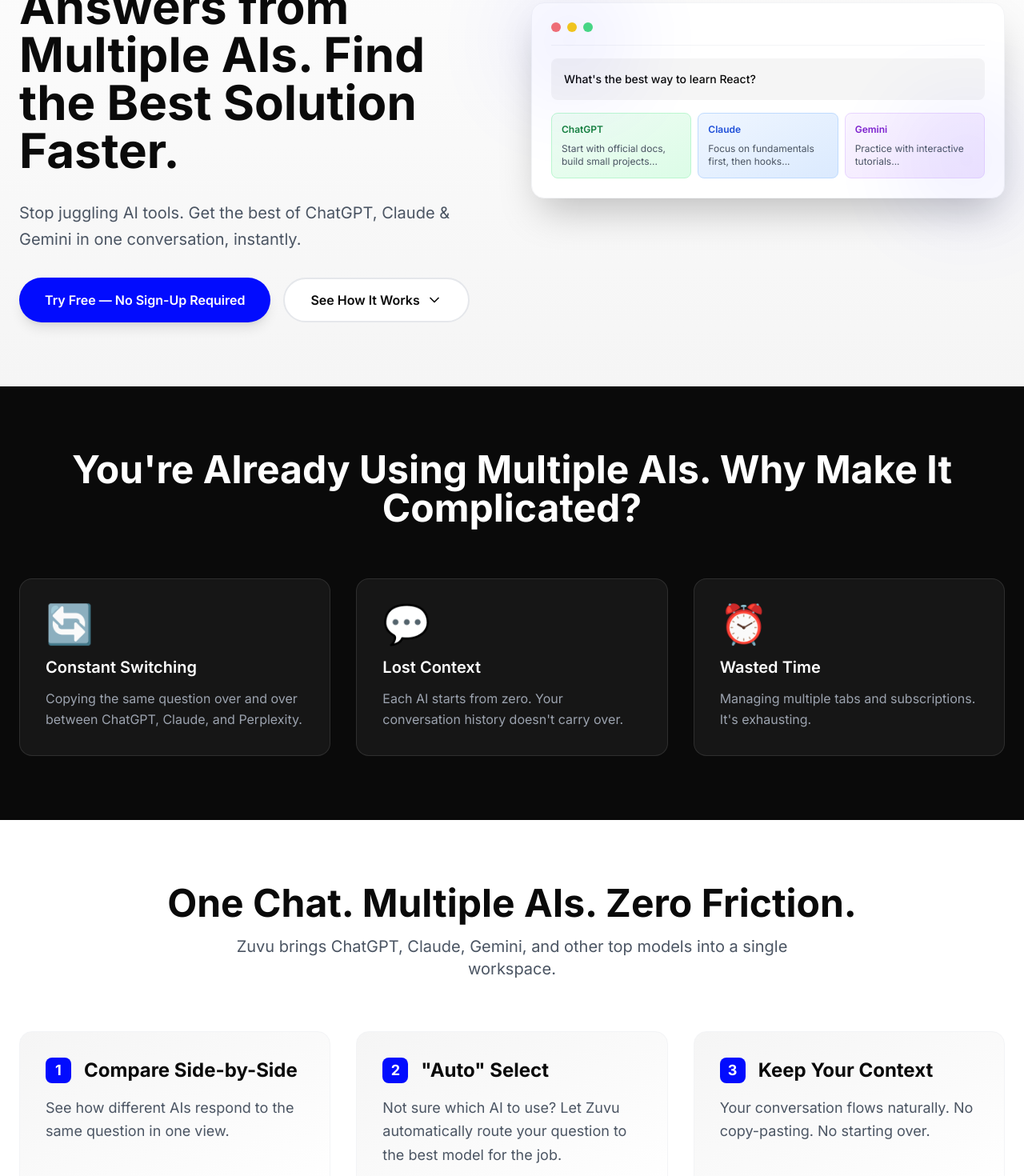
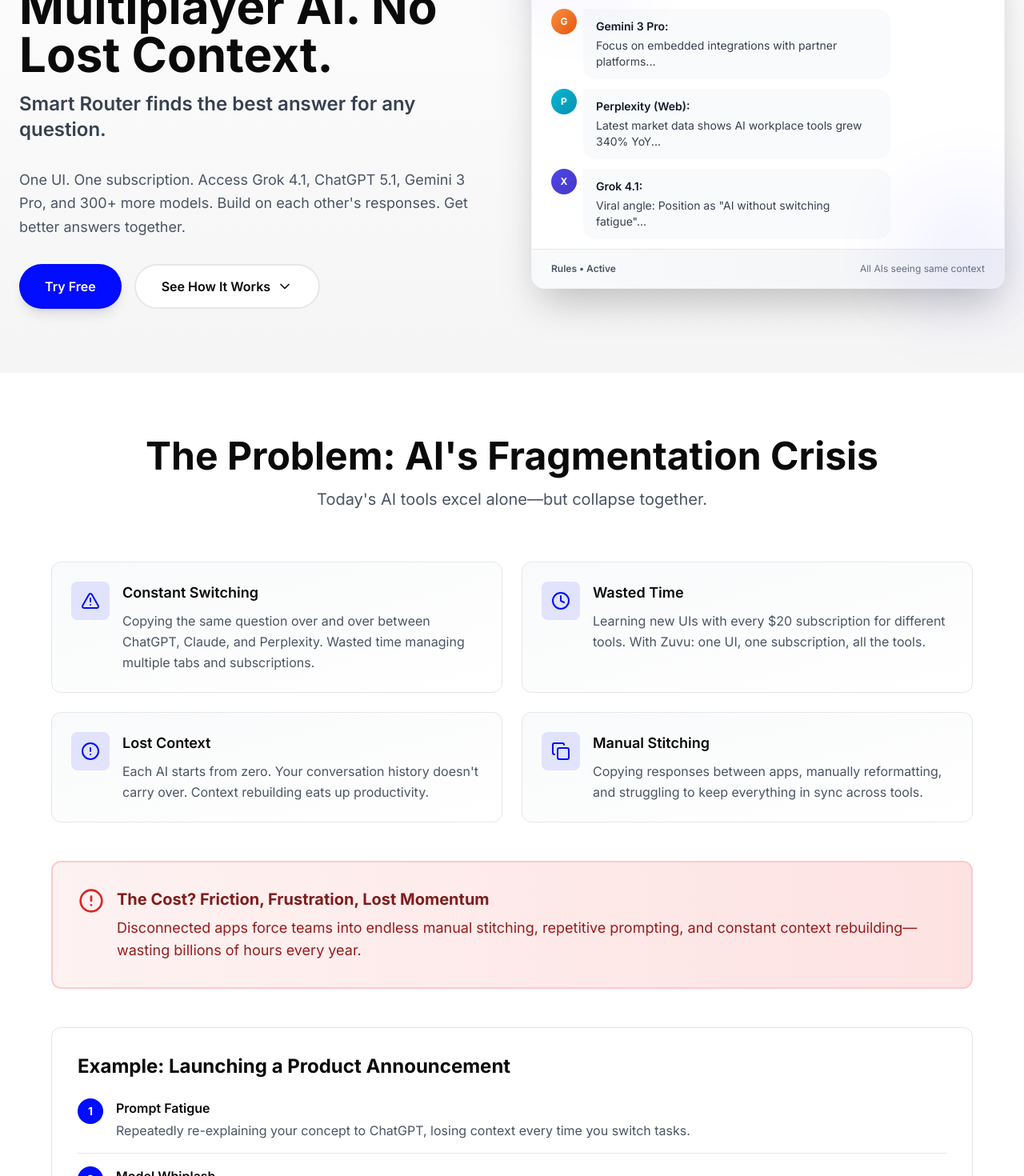
Before and after one commit to danraidev/zuvulanding, a React (Vite) app: page / in a window 1280 px wide. Shown: the part 280-1750 px from the top of the page at 80% size. Built offline with nearby package versions, Linux system fonts and the light colour scheme.

Commit message:
Updated App.tsx

```diff
--- a/src/App.tsx
+++ b/src/App.tsx
@@ -1,6 +1,7 @@
 import { useState } from 'react';
 import Header from './components/Header';
 import Hero from './components/Hero';
+import Problem from './components/Problem';
 import WhyZuvu from './components/WhyZuvu';
 import Solution from './components/Solution';
 import Compare from './components/Compare';
@@ -23,6 +24,7 @@ function App() {
           <Header onTryFree={() => setShowChat(true)} />
           <main>
             <Hero onTryFree={() => setShowChat(true)} />
+            <Problem />
             <WhyZuvu />
             <Solution />
             <Compare />
--- a/src/components/Hero.tsx
+++ b/src/components/Hero.tsx
@@ -1,4 +1,4 @@
-import { ChevronDown } from 'lucide-react';
+import { ChevronDown, Zap } from 'lucide-react';
 
 interface HeroProps {
   onTryFree: () => void;
@@ -11,15 +11,21 @@ export default function Hero({ onTryFree }: HeroProps) {
         <div className="grid lg:grid-cols-2 gap-12 items-center">
           <div className="space-y-8">
             <div className="inline-flex items-center gap-2 px-4 py-2 bg-white rounded-full shadow-sm border border-gray-100">
-              <span className="text-sm text-[#020CFE] font-medium">Access 250+ AI models</span>
+              <Zap size={16} className="text-[#020CFE]" />
+              <span className="text-sm text-[#020CFE] font-medium">Get $300+ worth of AI subscriptions</span>
             </div>
 
-            <h1 className="text-5xl lg:text-6xl font-bold text-[#0a0a0a] leading-tight">
-              Ask Once. Compare Answers from Multiple AIs. Find the Best Solution Faster.
-            </h1>
+            <div className="space-y-4">
+              <h1 className="text-5xl lg:text-6xl font-bold text-[#0a0a0a] leading-tight">
+                Ask Once. Multiplayer AI. No Lost Context.
+              </h1>
+              <p className="text-2xl font-semibold text-gray-700">
+                Smart Router finds the best answer for any question.
+              </p>
+            </div>
 
-            <p className="text-xl text-gray-600 leading-relaxed">
-              Stop juggling AI tools. Get the best of ChatGPT, Claude & Gemini in one conversation, instantly.
+            <p className="text-lg text-gray-600 leading-relaxed">
+              One UI. One subscription. Access Grok 4.1, ChatGPT 5.1, Gemini 3 Pro, and 300+ more models. Build on each other's responses. Get better answers together.
             </p>
 
             <div className="flex flex-col sm:flex-row gap-4">
@@ -27,7 +33,7 @@ export default function Hero({ onTryFree }: HeroProps) {
                 onClick={onTryFree}
                 className="px-8 py-3.5 bg-[#020CFE] text-white font-semibold rounded-full hover:bg-[#0108d4] transition-all duration-200 shadow-lg hover:shadow-xl"
               >
-                Try Free — No Sign-Up Required
+                Try Free
               </button>
               <a
                 href="#how-it-works"
@@ -40,40 +46,63 @@ export default function Hero({ onTryFree }: HeroProps) {
           </div>
 
           <div className="relative">
-            <div className="bg-white rounded-2xl shadow-2xl p-6 border border-gray-100">
-              <div className="flex items-center gap-2 mb-4 pb-4 border-b border-gray-100">
+            <div className="bg-white rounded-2xl shadow-2xl overflow-hidden border border-gray-100">
+              <div className="flex items-center gap-2 px-6 py-4 bg-gradient-to-r from-gray-50 to-gray-100 border-b border-gray-200">
                 <div className="w-3 h-3 rounded-full bg-red-400"></div>
                 <div className="w-3 h-3 rounded-full bg-yellow-400"></div>
                 <div className="w-3 h-3 rounded-full bg-green-400"></div>
+                <span className="ml-4 text-sm font-semibold text-gray-700">Marketing Strategy Chat</span>
               </div>
 
-              <div className="space-y-4">
-                <div className="bg-[#f5f5f5] rounded-lg p-4">
-                  <p className="text-sm text-[#0a0a0a] font-medium">What's the best way to learn React?</p>
+              <div className="p-6 space-y-4 max-h-96 overflow-y-auto">
+                <div className="flex justify-end">
+                  <div className="bg-[#020CFE] text-white rounded-2xl rounded-tr-none px-4 py-3 max-w-xs text-sm">
+                    Create a product launch strategy for Zuvu
+                  </div>
                 </div>
 
-                <div className="grid grid-cols-3 gap-2">
-                  <div className="bg-gradient-to-br from-green-50 to-green-100 rounded-lg p-3 border border-green-200">
-                    <div className="text-xs font-semibold text-green-700 mb-2">ChatGPT</div>
-                    <div className="text-xs text-gray-600 line-clamp-3">
-                      Start with official docs, build small projects...
+                <div className="space-y-3">
+                  <div className="flex items-start gap-2">
+                    <div className="w-8 h-8 rounded-full bg-gradient-to-br from-orange-400 to-orange-600 flex items-center justify-center text-white text-xs font-bold flex-shrink-0">
+                      G
+                    </div>
+                    <div className="bg-gray-50 rounded-2xl rounded-tl-none px-4 py-3 max-w-sm text-sm text-gray-700">
+                      <div className="font-semibold text-gray-900 mb-1">Gemini 3 Pro:</div>
+                      Focus on embedded integrations with partner platforms...
                     </div>
                   </div>
 
-                  <div className="bg-gradient-to-br from-blue-50 to-blue-100 rounded-lg p-3 border border-blue-200">
-                    <div className="text-xs font-semibold text-blue-700 mb-2">Claude</div>
-                    <div className="text-xs text-gray-600 line-clamp-3">
-                      Focus on fundamentals first, then hooks...
+                  <div className="flex items-start gap-2">
+                    <div className="w-8 h-8 rounded-full bg-gradient-to-br from-cyan-500 to-cyan-600 flex items-center justify-center text-white text-xs font-bold flex-shrink-0">
+                      P
+                    </div>
+                    <div className="bg-gray-50 rounded-2xl rounded-tl-none px-4 py-3 max-w-sm text-sm text-gray-700">
+                      <div className="font-semibold text-gray-900 mb-1">Perplexity (Web):</div>
+                      Latest market data shows AI workplace tools grew 340% YoY...
                     </div>
                   </div>
 
-                  <div className="bg-gradient-to-br from-purple-50 to-purple-100 rounded-lg p-3 border border-purple-200">
-                    <div className="text-xs font-semibold text-purple-700 mb-2">Gemini</div>
-                    <div className="text-xs text-gray-600 line-clamp-3">
-                      Practice with interactive tutorials...
+                  <div className="flex items-start gap-2">
+                    <div className="w-8 h-8 rounded-full bg-gradient-to-br from-indigo-600 to-indigo-700 flex items-center justify-center text-white text-xs font-bold flex-shrink-0">
+                      X
+                    </div>
+                    <div className="bg-gray-50 rounded-2xl rounded-tl-none px-4 py-3 max-w-sm text-sm text-gray-700">
+                      <div className="font-semibold text-gray-900 mb-1">Grok 4.1:</div>
+                      Viral angle: Position as "AI without switching fatigue"...
                     </div>
                   </div>
                 </div>
+
+                <div className="flex justify-end">
+                  <div className="text-xs text-gray-500 italic">
+                    All models working in one chat. One context. Real collaboration.
+                  </div>
+                </div>
+              </div>
+
+              <div className="px-6 py-4 bg-gradient-to-r from-gray-50 to-gray-100 border-t border-gray-200 flex items-center justify-between">
+                <span className="text-xs font-semibold text-gray-600">Rules • Active</span>
+                <span className="text-xs text-gray-500">All AIs seeing same context</span>
               </div>
             </div>
 
--- /dev/null
+++ b/src/components/Problem.tsx
@@ -0,0 +1,97 @@
+import { AlertCircle, Copy, Clock, AlertTriangle } from 'lucide-react';
+
+export default function Problem() {
+  const problems = [
+    {
+      icon: AlertTriangle,
+      title: 'Constant Switching',
+      description: 'Copying the same question over and over between ChatGPT, Claude, and Perplexity. Wasted time managing multiple tabs and subscriptions.',
+    },
+    {
+      icon: Clock,
+      title: 'Wasted Time',
+      description: 'Learning new UIs with every $20 subscription for different tools. With Zuvu: one UI, one subscription, all the tools.',
+    },
+    {
+      icon: AlertCircle,
+      title: 'Lost Context',
+      description: 'Each AI starts from zero. Your conversation history doesn\'t carry over. Context rebuilding eats up productivity.',
+    },
+    {
+      icon: Copy,
+      title: 'Manual Stitching',
+      description: 'Copying responses between apps, manually reformatting, and struggling to keep everything in sync across tools.',
+    },
+  ];
+
+  return (
+    <section className="py-20 px-6 bg-white">
+      <div className="max-w-6xl mx-auto">
+        <div className="text-center mb-16">
+          <h2 className="text-4xl lg:text-5xl font-bold text-[#0a0a0a] mb-4">
+            The Problem: AI's Fragmentation Crisis
+          </h2>
+          <p className="text-xl text-gray-600">
+            Today's AI tools excel alone—but collapse together.
+          </p>
+        </div>
+
+        <div className="grid md:grid-cols-2 gap-6 mb-12">
+          {problems.map((problem, index) => {
+            const Icon = problem.icon;
+            return (
+              <div key={index} className="bg-gradient-to-br from-gray-50 to-white rounded-xl border border-gray-200 p-6 hover:shadow-lg transition-all duration-200">
+                <div className="flex items-start gap-4">
+                  <div className="w-12 h-12 rounded-lg bg-[#020CFE] bg-opacity-10 flex items-center justify-center flex-shrink-0">
+                    <Icon className="text-[#020CFE]" size={24} />
+                  </div>
+                  <div>
+                    <h3 className="text-lg font-semibold text-[#0a0a0a] mb-2">{problem.title}</h3>
+                    <p className="text-gray-600 leading-relaxed">{problem.description}</p>
+                  </div>
+                </div>
+              </div>
+            );
+          })}
+        </div>
+
+        <div className="bg-gradient-to-r from-red-50 to-red-100 rounded-xl border-2 border-red-200 p-8">
+          <div className="flex items-start gap-4">
+            <AlertCircle className="text-red-600 flex-shrink-0" size={32} />
+            <div>
+              <h3 className="text-xl font-bold text-red-900 mb-2">The Cost? Friction, Frustration, Lost Momentum</h3>
+              <p className="text-lg text-red-800">
+                Disconnected apps force teams into endless manual stitching, repetitive prompting, and constant context rebuilding—wasting billions of hours every year.
+              </p>
+            </div>
+          </div>
+        </div>
+
+        <div className="mt-12 bg-white rounded-xl border border-gray-200 p-8">
+          <h3 className="text-2xl font-bold text-[#0a0a0a] mb-6">Example: Launching a Product Announcement</h3>
+
+          <div className="space-y-4">
+            {[
+              { title: 'Prompt Fatigue', desc: 'Repeatedly re-explaining your concept to ChatGPT, losing context every time you switch tasks.' },
+              { title: 'Model Whiplash', desc: 'Bouncing between GPT for ideation, Claude for nuanced copy, Bard for creative angles—each move kills momentum.' },
+              { title: 'Fact-Checking Scramble', desc: 'Someone asks, "Are these claims validated?" Now you\'re frantically querying Perplexity, pasting results manually back into Notion.' },
+              { title: 'Google Rabbit Hole', desc: 'Searching "best AI model for product launches," drowning in conflicting recommendations and endless tabs.' },
+              { title: 'Slack Chaos', desc: 'Feedback scattered across multiple Slack threads—"Wait, is this the final copy or yesterday\'s draft?"' },
+              { title: 'Formatting Nightmare', desc: 'Transferring final text into Google Docs—bullets break, formatting collapses, another hour wasted.' },
+            ].map((item, index) => (
+              <div key={index} className="flex gap-4 pb-4 border-b border-gray-200 last:border-b-0">
+                <div className="w-8 h-8 rounded-full bg-[#020CFE] text-white flex items-center justify-center flex-shrink-0 text-sm font-bold">
+                  {index + 1}
+                </div>
+                <div>
+                  <h4 className="font-semibold text-[#0a0a0a] mb-1">{item.title}</h4>
+                  <p className="text-gray-600">{item.desc}</p>
+                </div>
+              </div>
+            ))}
+          </div>
+        </div>
+      </div>
+    </section>
+  );
+}
--- a/src/components/Solution.tsx
+++ b/src/components/Solution.tsx
@@ -1,16 +1,21 @@
+import { PenTool, BookOpen, Search } from 'lucide-react';
+
 export default function Solution() {
-  const valueProps = [
+  const useCases = [
     {
-      title: 'Compare Side-by-Side',
-      description: 'See how different AIs respond to the same question in one view.',
+      icon: PenTool,
+      title: 'Write Better',
+      description: 'Compare writing styles from different AIs. See how Claude drafts an email vs. how Gemini makes it creative. Pick or combine the best parts.',
     },
     {
-      title: '"Auto" Select',
-      description: 'Not sure which AI to use? Let Zuvu automatically route your question to the best model for the job.',
+      icon: BookOpen,
+      title: 'Learn Anything',
+      description: 'Learning code or history? Different AIs explain concepts differently. Compare teaching styles to find what clicks for you.',
     },
     {
-      title: 'Keep Your Context',
-      description: 'Your conversation flows naturally. No copy-pasting. No starting over.',
+      icon: Search,
+      title: 'Research & Get Answers',
+      description: 'Get accurate answers, verified by multiple AIs. Compare sources from Perplexity and analysis from Claude to find the truth.',
     },
   ];
 
@@ -19,32 +24,35 @@ export default function Solution() {
       <div className="max-w-7xl mx-auto">
         <div className="text-center mb-16">
           <h2 className="text-4xl lg:text-5xl font-bold text-[#0a0a0a] mb-4">
-            One Chat. Multiple AIs. Zero Friction.
+            Built for Real Work
           </h2>
           <p className="text-xl text-gray-600 max-w-3xl mx-auto">
-            Zuvu brings ChatGPT, Claude, Gemini, and other top models into a single workspace.
+            Whether you're creating, learning, or researching, Zuvu adapts to how you work.
           </p>
         </div>
 
         <div className="grid md:grid-cols-3 gap-8">
-          {valueProps.map((prop, index) => (
+          {useCases.map((useCase, index) => {
+            const Icon = useCase.icon;
+            return (
               <div
                 key={index}
                 className="group p-8 rounded-2xl bg-gradient-to-br from-[#f5f5f5] to-white hover:shadow-2xl transition-all duration-300 border border-gray-100 hover:border-[#020CFE]/20"
               >
                 <div className="flex items-start gap-4 mb-4">
-                <div className="w-8 h-8 bg-[#020CFE] rounded-lg flex items-center justify-center flex-shrink-0 group-hover:scale-110 transition-transform duration-300">
-                  <span className="text-white font-bold text-lg">{index + 1}</span>
+                  <div className="w-12 h-12 bg-[#020CFE] bg-opacity-10 rounded-lg flex items-center justify-center flex-shrink-0 group-hover:scale-110 transition-transform duration-300">
+                    <Icon className="text-[#020CFE]" size={24} />
                   </div>
-                <h3 className="text-2xl font-bold text-[#0a0a0a]">
-                  {prop.title}
+                </div>
+                <h3 className="text-2xl font-bold text-[#0a0a0a] mb-3">
+                  {useCase.title}
                 </h3>
-              </div>
                 <p className="text-gray-600 leading-relaxed text-lg">
-                {prop.description}
+                  {useCase.description}
                 </p>
               </div>
-          ))}
+            );
+          })}
         </div>
 
         <div className="mt-16 text-center">
```
Lines whose indentation alone changed are shown as unchanged.
